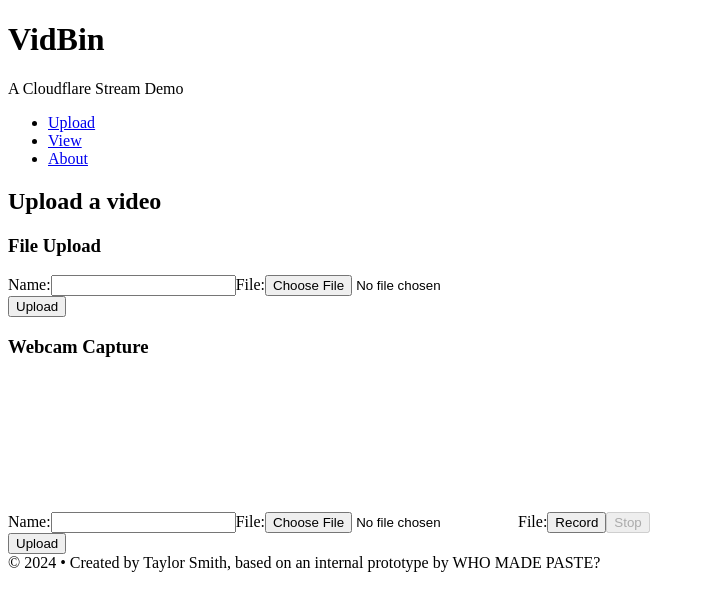
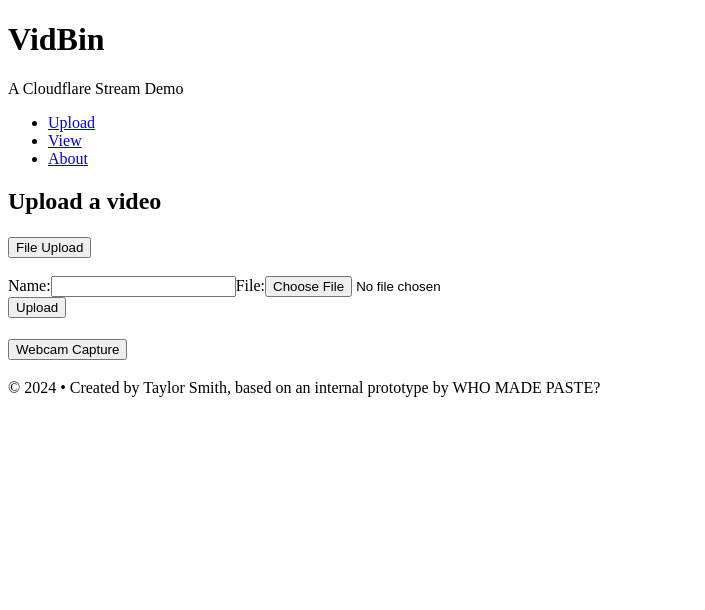
Before and after one commit to tsmith512/vidbin, a Next.js app: page / in a window 1280 px wide. Shown: the top 610 px of the page, without its empty margins (0-705 px from the left). Built offline with nearby package versions, Linux system fonts and the light colour scheme; no server answers.

Commit message:
Switch between file and webcam inputs, add a lookup input on the view page

```diff
--- a/src/app/page.tsx
+++ b/src/app/page.tsx
@@ -11,13 +11,19 @@
   file: Blob | File,
 }
 
+enum sources {
+  file = 'file',
+  webcam = 'webcam'
+}
+
 export default function Home() {
   const router = useRouter();
   const [uploading, setUploading] = useState(false);
+  const [inputSource, setInputSource] = useState<sources>(sources.file);
 
-  // @TODO: Fighting with the type of this handler...
   const uploadHandler = async (input: uploadHandlerProps): Promise<void> => {
     // @TODO: Check for file-size. Current request is a 200MB max basic upload URL
+    setUploading(true);
 
     // Query a server-side function to provision us a direct upload URL
     const response = await fetch('/api/stream/get-direct-upload-url', {
@@ -26,8 +32,6 @@
       body: JSON.stringify({ name: input.name }),
     });
     const data = await response.json();
-
-    setUploading(true);
 
     if (!response.ok) {
       alert('Failed to get a direct upload URL. Aborting.');
@@ -47,16 +51,20 @@
       router.push(`/view/${data.video_id}`);
     }
   };
+
+  const inputStage = () => (
+    <>
+      <h3><button onClick={() => {setInputSource(sources.file)}}>File Upload</button></h3>
+      { inputSource === sources.file && <UploadForm uploadHandler={uploadHandler} /> }
+      <h3><button onClick={() => {setInputSource(sources.webcam)}}>Webcam Capture</button></h3>
+      { inputSource === sources.webcam && <WebcamForm uploadHandler={uploadHandler} /> }
+    </>
+  );
+
   return (
     <>
-      <div>
-        <h2>Upload a video</h2>
-        <h3>File Upload</h3>
-        {uploading || <UploadForm uploadHandler={uploadHandler} />}
-        {uploading && 'Uploading...'}
-        <h3>Webcam Capture</h3>
-        <WebcamForm uploadHandler={uploadHandler} />
-      </div>
+      <h2>Upload a video</h2>
+      { uploading ? 'Uploading' : inputStage() }
     </>
   );
 }
--- a/src/components/WebcamForm.tsx
+++ b/src/components/WebcamForm.tsx
@@ -76,6 +76,20 @@
   // On initial component render, start the preview
   useEffect(() => {
     setupLivePreview();
+
+    // And if this component unmounts (switching to file input or uploading)
+    // turn off the preview stream and camera.
+    // @TODO: ...but my computer's webcam light stays on...
+    return () => {
+      if (recorder.current) {
+        recorder.current.stop();
+      }
+
+      if (stream.current) {
+        stream.current.getTracks().forEach(t => { t.stop(); });
+        stream.current = null;
+      }
+    };
   }, []);
 
   const uploadPrep = (e: React.FormEvent) => {
```
Also changed, not shown: src/app/view/page.tsx (+19 -0 lines).
